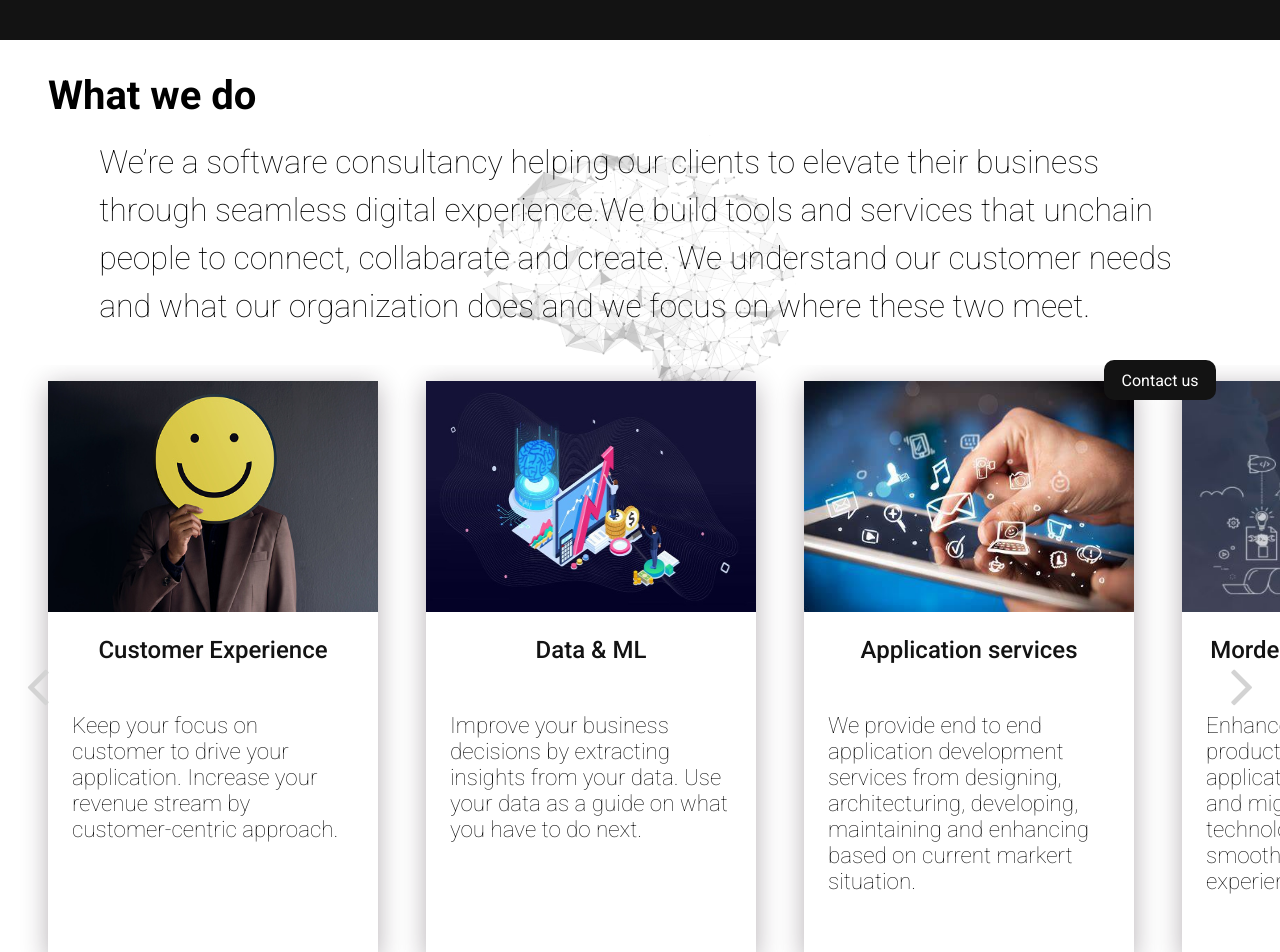
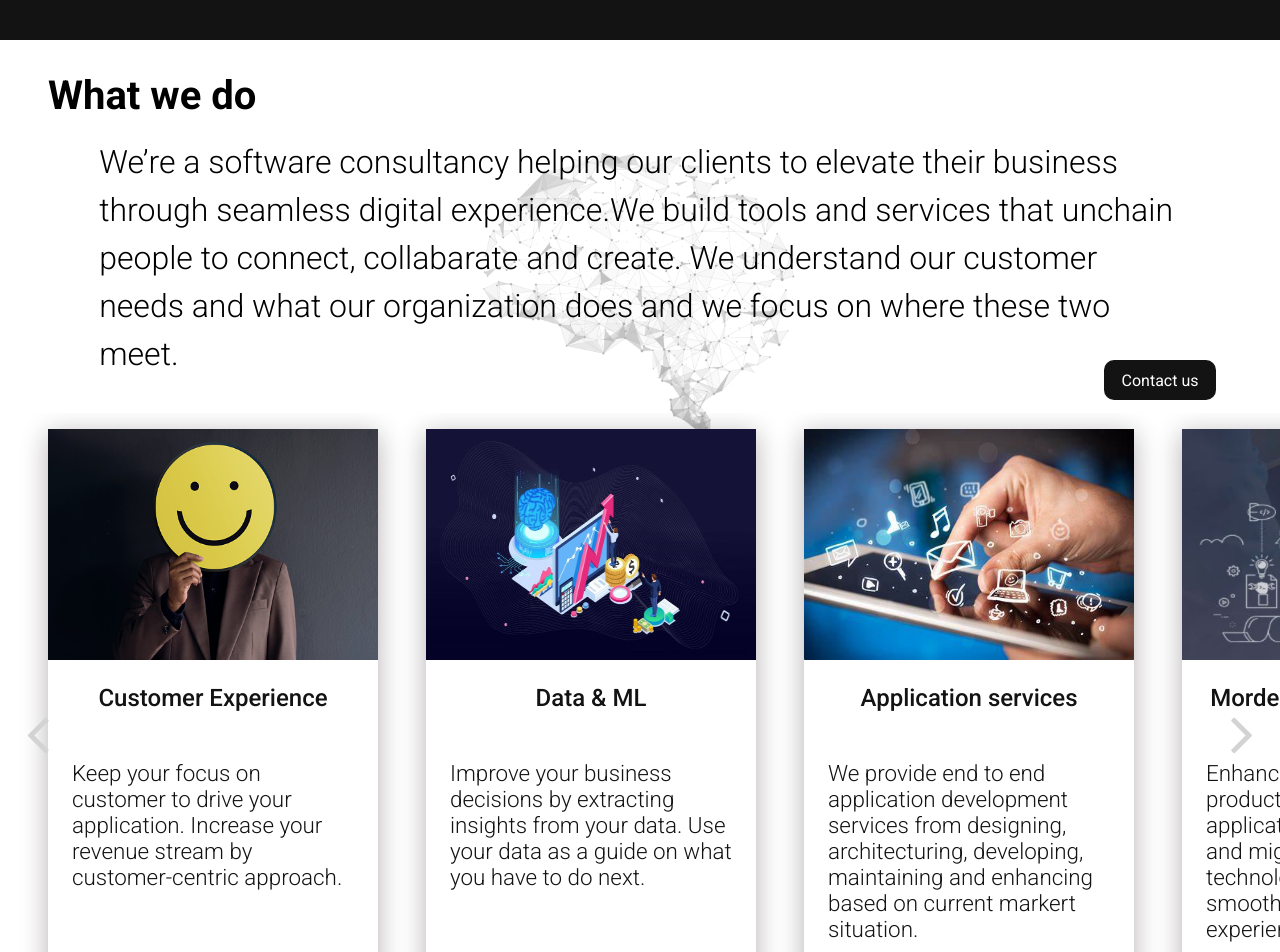
Before and after one commit to bracketcodes/website, a React (Create React App) app: page / in a window 1280 px wide. Shown: the part 360-1312 px from the top of the page. Built offline with nearby package versions, Linux system fonts and the light colour scheme.

Commit message:
updated font weight

```diff
--- a/src/components/Layout/OurServices/OurService/OurService.module.css
+++ b/src/components/Layout/OurServices/OurService/OurService.module.css
@@ -35,7 +35,7 @@
 .description p:last-child {
     padding: 1.5rem;
     font-size: 1.4rem;
-    font-weight: 100;
+    font-weight: 300;
     text-align: left;
 }
 
--- a/src/components/Layout/WhatWeDo/WhatWeDo.module.css
+++ b/src/components/Layout/WhatWeDo/WhatWeDo.module.css
@@ -170,7 +170,6 @@ p.services-link:hover {
 
     .descriptors__article p{
         font-size: 2rem;
-        font-weight: 100;
     }
 }
 
```
